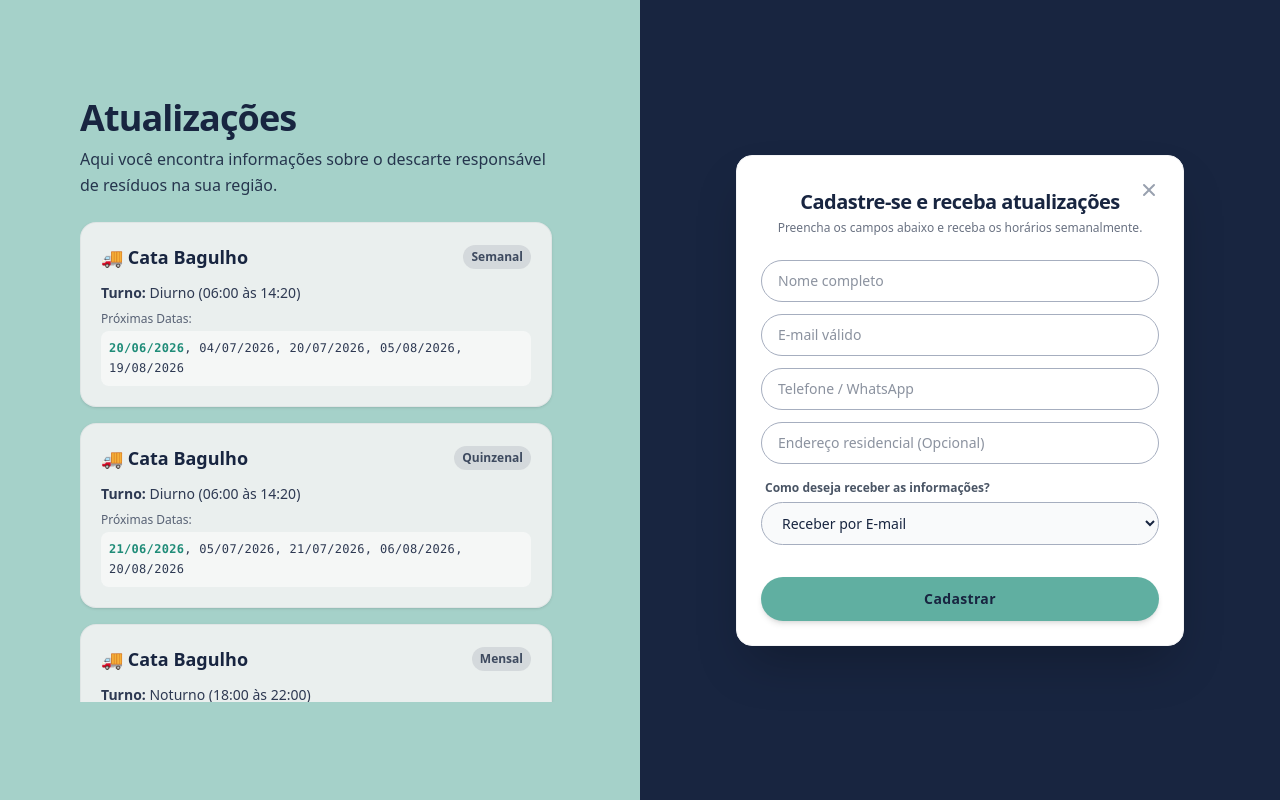
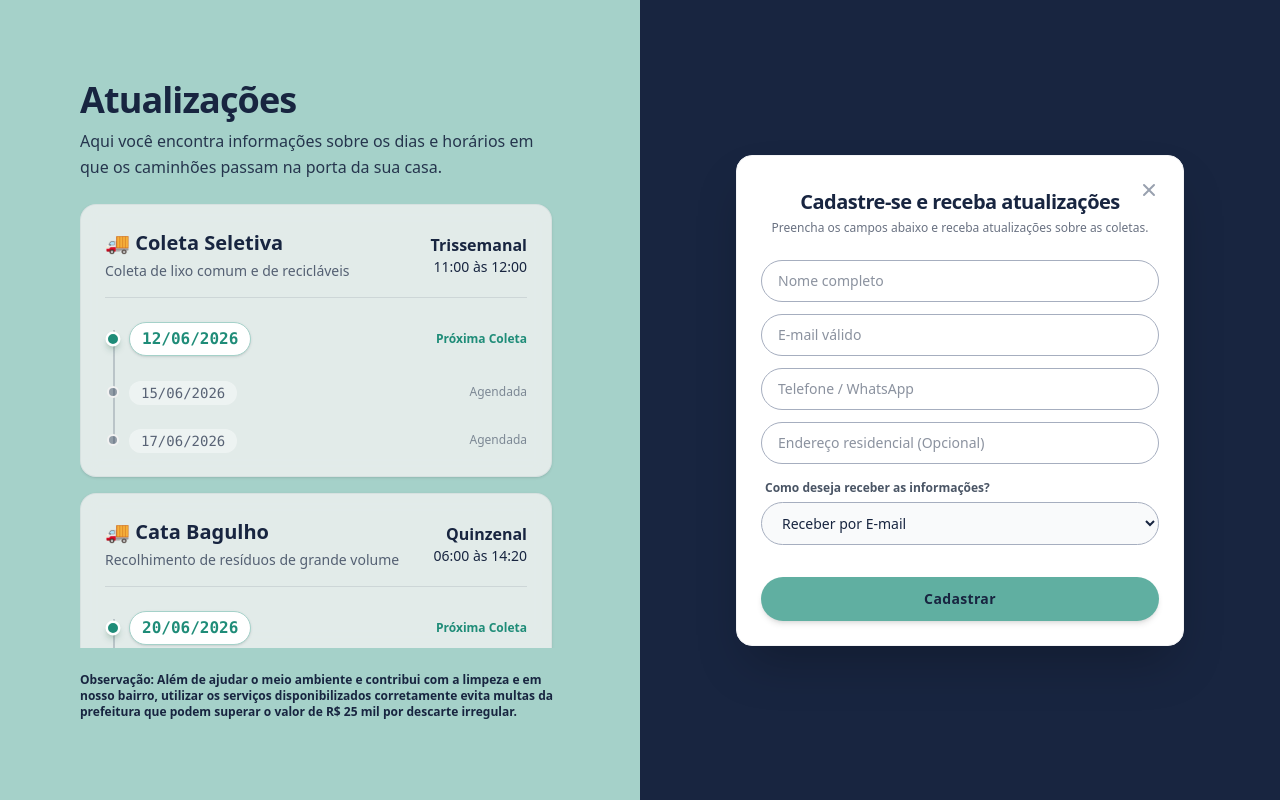
Before and after one commit to Tati-Mendonca/EcoVistaLinda, a Next.js app: page / in a window 1280 px wide. Both pictures are taken after a click on the button "Venha Fazer Parte". Built offline with nearby package versions, Linux system fonts and the light colour scheme.

Commit message:
Layout Done

```diff
--- a/components/Modal.tsx
+++ b/components/Modal.tsx
@@ -2,7 +2,7 @@
 
 import { HiX } from "react-icons/hi";
 import { useState } from "react";
-import Card from "./Card";
+import Timeline from "./Timeline";
 
 interface RegisterModalProps {
   isOpen: boolean;
@@ -42,78 +42,65 @@ export default function Modal({ isOpen, onClose }: RegisterModalProps) {
   const dadosServicos = [
     {
       id: 1,
-      frequencia: "Semanal",
-      turno: "Diurno",
-      horario: "06:00 às 14:20",
-      datas: [
-        "20/06/2026",
-        "04/07/2026",
-        "20/07/2026",
-        "05/08/2026",
-        "19/08/2026",
-      ],
+      name: "Coleta Seletiva",
+      descricao: "Coleta de lixo comum e de recicláveis",
+      frequencia: "Trissemanal",
+      horario: "11:00 às 12:00",
+      datas: ["12/06/2026", "15/06/2026", "17/06/2026"],
     },
     {
       id: 2,
+      name: "Cata Bagulho",
+      descricao: "Recolhimento de resíduos de grande volume",
       frequencia: "Quinzenal",
-      turno: "Diurno",
       horario: "06:00 às 14:20",
-      datas: [
-        "21/06/2026",
-        "05/07/2026",
-        "21/07/2026",
-        "06/08/2026",
-        "20/08/2026",
-      ],
+      datas: ["20/06/2026", "04/07/2026", "20/07/2026"],
     },
     {
       id: 3,
+      name: "Coleta de vidros",
+      descricao: "Descarte voluntário de vidros",
       frequencia: "Mensal",
-      turno: "Noturno",
       horario: "18:00 às 22:00",
-      datas: ["22/06/2026", "29/06/2026", "06/07/2026", "13/07/2026"],
+      datas: ["22/06/2026", "20/07/2026", "06/08/2026"],
     },
   ];
 
   return (
     <section className="fixed inset-0 z-50 w-full h-screen grid grid-cols-1 md:grid-cols-2 bg-dark overflow-y-auto md:overflow-hidden">
-      {/* Lado Esquerdo - Informação (Oculto em mobile, visível a partir de md:) */}
-      {/* <article className="bg-green text-dark hidden md:flex flex-col justify-center p-12 lg:p-20 space-y-6 overflow-y-auto h-full">
-        <div className="space-y-2">
-          <h1 className="text-3xl font-black tracking-tight lg:text-4xl">
-            Atualizações
-          </h1>
-          <p className="text-sm lg:text-base opacity-90 leading-relaxed">
-            Aqui você encontra informações sobre o descarte responsável de
-            resíduos na sua região.
-          </p>
-        </div>
-      </article> */}{" "}
+      {/* Lado Esquerdo */}
       <article className="bg-green text-dark hidden md:flex flex-col justify-center p-12 lg:p-20 space-y-6 overflow-y-auto h-full">
         <div className="space-y-2">
           <h1 className="text-3xl font-black tracking-tight lg:text-4xl">
             Atualizações
           </h1>
           <p className="text-sm lg:text-base opacity-90 leading-relaxed">
-            Aqui você encontra informações sobre o descarte responsável de
-            resíduos na sua região.
+            Aqui você encontra informações sobre os dias e horários em que os
+            caminhões passam na porta da sua casa.
           </p>
         </div>
 
-        {/* Renderização dinâmica usando o novo componente */}
+        {/* RENDERIZAÇÃO */}
         <div className="space-y-4 max-h-[60vh] pr-2 overflow-y-auto custom-scrollbar">
           {dadosServicos.map((servico) => (
-            <Card
+            <Timeline
               key={servico.id}
+              servico={servico.name}
+              descricao={servico.descricao}
               frequencia={servico.frequencia}
-              turno={servico.turno}
               horario={servico.horario}
               datas={servico.datas}
             />
           ))}
         </div>
+        <p className="text-xs font-semibold text-dark ">
+          Observação: Além de ajudar o meio ambiente e contribui com a limpeza e
+          em nosso bairro, utilizar os serviços disponibilizados corretamente
+          evita multas da prefeitura que podem superar o valor de R$ 25 mil por
+          descarte irregular.
+        </p>
       </article>
-      {/* Lado Direito - Formulario */}
+      {/* Lado Direito */}
       <div className="grid place-items-center p-4 md:p-8 h-full overflow-y-auto">
         <aside className="bg-white w-full max-w-md rounded-2xl shadow-2xl relative overflow-hidden border border-gray-100">
           <button
@@ -124,17 +111,16 @@ export default function Modal({ isOpen, onClose }: RegisterModalProps) {
             <HiX size={20} />
           </button>
 
-          {/* Header do Form */}
-          <div className="pt-8 px-6 text-center">
+          {/* Form */}
+          <header className="pt-8 px-6 text-center">
             <h2 className="text-xl font-extrabold text-dark tracking-tight">
               Cadastre-se e receba atualizações
             </h2>
             <p className="text-xs text-gray-500 mt-1">
-              Preencha os campos abaixo e receba os horários semanalmente.
+              Preencha os campos abaixo e receba atualizações sobre as coletas.
             </p>
-          </div>
+          </header>
 
-          {/* Form */}
           <form onSubmit={handleSubmit} className="p-6 space-y-4">
             <div className="space-y-3">
               <input
@@ -204,94 +190,3 @@ export default function Modal({ isOpen, onClose }: RegisterModalProps) {
     </section>
   );
 }
-
-//  <div className="fixed inset-0 z-50 bg-dark flex items-center justify-center p-4">
-//       <div className="bg-white w-full max-w-lg rounded-2xl shadow-xl">
-//         {/* Header */}
-//         <div className="flex items-center justify-between p-6 border-b">
-//           <h2 className="w-full text-center text-xl font-bold text-dark">
-//             Cadastre-se e receba atualizações
-//           </h2>
-
-//           <button onClick={onClose}>
-//             <HiX size={24} />
-//           </button>
-//         </div>
-
-//         {/* Form */}
-//         <form onSubmit={handleSubmit} className="p-6 space-y-4">
-//           <div>
-//             <input
-//               type="text"
-//               name="name"
-//               placeholder="Nome:"
-//               required
-//               value={formData.name}
-//               onChange={handleChange}
-//               className="w-full border rounded-full px-4 py-2"
-//             />
-//           </div>
-
-//           <div>
-//             {/* <label className="block mb-1 text-sm font-medium">E-mail</label> */}
-
-//             <input
-//               type="email"
-//               name="email"
-//               placeholder="Email:"
-//               required
-//               value={formData.email}
-//               onChange={handleChange}
-//               className="w-full border rounded-full px-4 py-2"
-//             />
-//           </div>
-
-//           <div>
-//             <input
-//               type="tel"
-//               name="phone"
-//               placeholder="Telefone:"
-//               required
-//               value={formData.phone}
-//               onChange={handleChange}
-//               className="w-full border rounded-full px-4 py-2"
-//             />
-//           </div>
-
-//           <div>
-//             <input
-//               type="text"
-//               name="address"
-//               placeholder="Endereço:"
-//               value={formData.address}
-//               onChange={handleChange}
-//               className="w-full border rounded-full px-4 py-2"
-//             />
-//           </div>
-
-//           <div>
-//             <label className="block mb-1 text-sm font-medium">
-//               Como deseja receber informações?
-//             </label>
-
-//             <select
-//               name="contactMethod"
-//               value={formData.contactMethod}
-//               onChange={handleChange}
-//               className="w-full border bg-green rounded-full px-4 py-2"
-//             >
-//               <option value="email">E-mail</option>
-//               <option value="whatsapp">WhatsApp</option>
-//             </select>
-//           </div>
-
-//           <button
-//             type="submit"
-//             // className="inline-block bg-green-medium text-dark hover:bg-eco hover:scale-[1.02] active:scale-[0.98] font-semibold text-center px-14 py-4 rounded-full transition-all duration-200 shadow-md w-full sm:w-auto"
-//             className="w-full bg-green-medium text-dark hover:bg-eco hover:scale-[1.02] active:scale-[0.98] font-semibold text-center rounded-full transition-all duration-200 shadow-md py-3"
-//           >
-//             Quero Participar
-//           </button>
-//         </form>
-//       </div>
-//     </div>
--- /dev/null
+++ b/components/Timeline.tsx
@@ -0,0 +1,80 @@
+import { HiTruck } from "react-icons/hi";
+
+export default function Timeline({
+  servico,
+  descricao,
+  frequencia,
+  horario,
+  datas,
+}) {
+  const formatarData = (dataStr, index) => {
+    if (index === 0) {
+      return (
+        <div className="flex items-center gap-2">
+          <span className="font-mono text-base font-bold text-eco bg-white px-3 py-1 rounded-full shadow-sm border border-green">
+            {dataStr}
+          </span>
+        </div>
+      );
+    }
+    return (
+      <span className="font-mono text-sm font-medium text-dark/70 bg-white/40 px-3 py-1 rounded-full">
+        {dataStr}
+      </span>
+    );
+  };
+
+  return (
+    <div className="bg-neutral/80 backdrop-blur-sm rounded-2xl p-6 shadow-sm border border-dark/5">
+      <header className="flex items-start justify-between gap-4 mb-6 border-b border-dark/10 pb-4 mb-6">
+        <div>
+          <h2 className="font-black text-xl text-dark flex items-center gap-2">
+            🚚 {servico}
+          </h2>
+
+          <p className="text-sm text-dark/70 mt-1">{descricao}</p>
+        </div>
+
+        <div className="text-right shrink-0">
+          <p className="font-bold mt-1 text-dark">{frequencia}</p>
+          <p className="text-sm text-dark">{horario}</p>
+        </div>
+      </header>
+
+      {/* Calendário em Linha do Tempo */}
+
+      <div className="relative pl-6 space-y-6 before:absolute before:bottom-2 before:top-2 before:left-2 before:w-0.5 before:bg-dark/20">
+        {datas.map((data, index) => (
+          <div
+            key={index}
+            className="relative flex items-center justify-between group"
+          >
+            <div
+              className={`absolute -left-5.5 w-3 h-3 rounded-full border-2 transition-all duration-300 ${
+                index === 0
+                  ? "bg-eco border-white scale-125 shadow-md shadow-green-900/20"
+                  : "bg-dark/40 border-neutral group-hover:bg-dark"
+              }`}
+            />
+
+            <div>{formatarData(data, index)}</div>
+
+            <span
+              className="text-xs text-dark/50 font-medium hidden
+            sm:inline"
+            >
+              {index === 0 && (
+                <span className="text-xs text-eco font-semibold">
+                  Próxima Coleta
+                </span>
+              )}
+              {index !== 0 && (
+                <span className="text-xs text-dark/50">Agendada</span>
+              )}
+            </span>
+          </div>
+        ))}
+      </div>
+    </div>
+  );
+}
--- a/components/layout/Navbar.tsx
+++ b/components/layout/Navbar.tsx
@@ -1,6 +1,5 @@
 import Image from "next/image";
 import logo from "../../public/pirituba.logo.png";
-import Link from "next/link";
 
 interface NavbarProps {
   onOpenModal: () => void;
@@ -19,27 +18,21 @@ export default function Navbar({ onOpenModal }: NavbarProps) {
       </div>
 
       {/* Lado Direito */}
-      <aside className="bg-dark flex flex-col justify-center px-8 py-23 sm:px-16 lg:px-24 text-neutral ">
+      <aside className="bg-dark flex flex-col justify-center px-8 py-23 sm:px-16 lg:px-24 text-neutral">
         <div className="max-w-md mx-auto md:mx-0">
           <div className="text-neutral text-5xl mb-6 font-light">✱</div>
           <h1 className="text-5xl sm:text-6xl font-black tracking-tight mb-6 leading-none">
             Somos <br /> Eco Vista Linda
           </h1>
-          <p className="text-brand-neutral/80 text-base sm:text-lg mb-10 leading-relaxed font-medium">
-            Eco Vista Linda é uma plataforma para moradores da rua Belo Jardim
-            em Pirituba com o objetivo de facilitar o acesso a informações a
-            respeito de coleta seletiva, incentivar a reciclagem e reduzir o
+          <p className="text-neutral text-base sm:text-lg mb-10 leading-relaxed font-medium">
+            Uma plataforma para moradores da rua Belo Jardim em Pirituba/SP com
+            o objetivo de facilitar o acesso a informações a respeito dos dias e
+            horários da coleta seletiva, incentivar a reciclagem e reduzir o
             descarte inadequado de resíduos em nosso bairro.
           </p>
 
           {/* Botão de Ação */}
           <div>
-            {/* <Link
-              href="/cadastro"
-              className="inline-block bg-green-medium text-dark hover:bg-eco hover:scale-[1.02] active:scale-[0.98] font-semibold text-center px-14 py-4 rounded-full transition-all duration-200 shadow-md w-full sm:w-auto"
-            >
-              Cadastre-se
-            </Link> */}
             <button
               onClick={onOpenModal}
               className="inline-block bg-green-medium text-dark hover:bg-eco hover:scale-[1.02] active:scale-[0.98] font-semibold text-center px-14 py-4 rounded-full transition-all duration-200 shadow-md w-full sm:w-auto"
```
